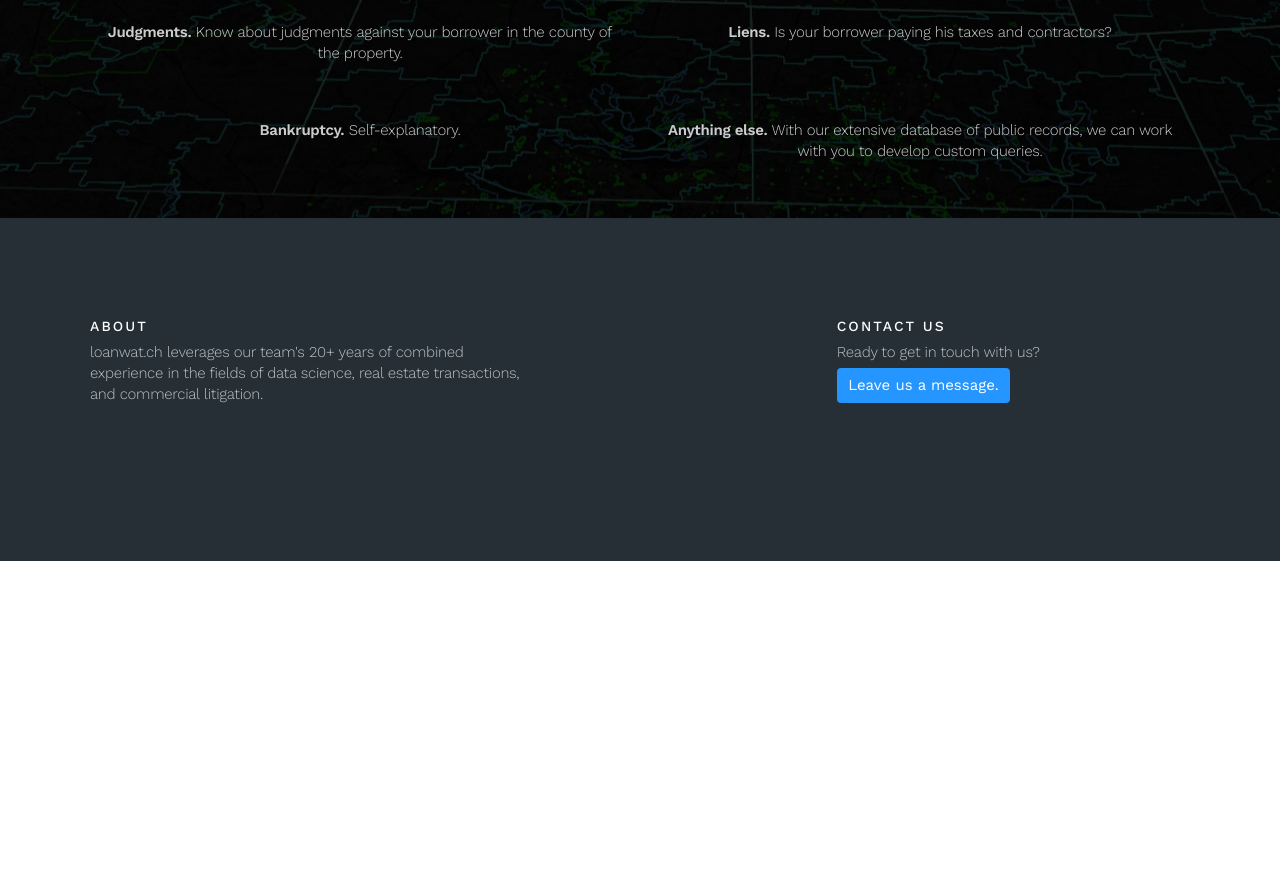
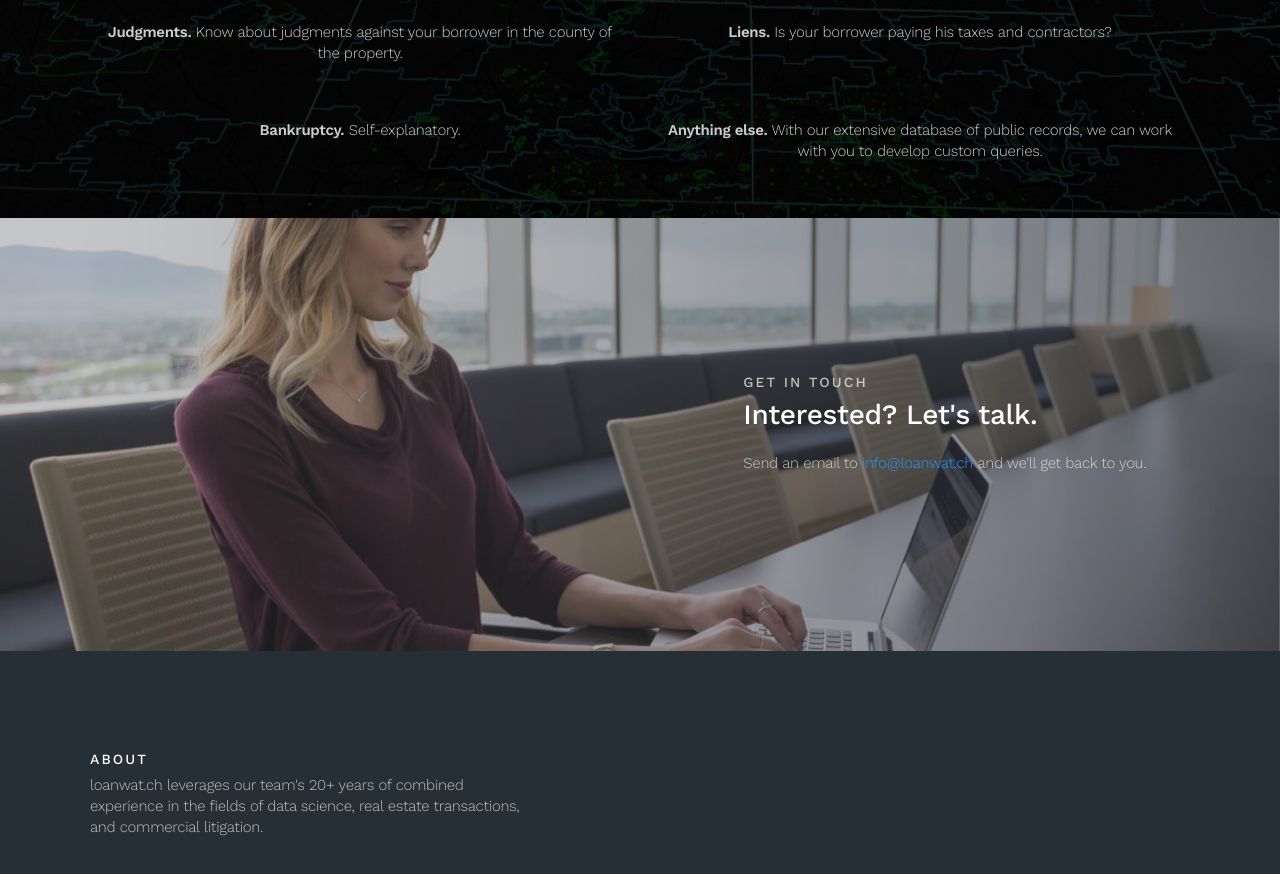
Before and after one commit to kylepolich/loanwat.ch, a plain HTML site: page index.html in a window 1280 px wide. Shown: the part 1994-2868 px from the top of the page. Before the commit the page ends 2555 px from the top, so only its background shows below. Drawn offline with nearby package versions, Linux system fonts and the light colour scheme.

Commit message:
Replacement of contact page with simple mailto section on index

```diff
--- a/index.html
+++ b/index.html
@@ -62,7 +62,8 @@
             <div class="col-sm-8 col-lg-8" style="text-align: center;">
               <h1 class="block-titleData frequency">Vigilant collateral monitoring</h1>
               <p class="lead mb-4 text-muted">Real-time monitoring of public records to protect your loan</p>
-              <a class="btn btn-primary btn-lg" href="contact.html">Contact us</a>
+              <a class="btn btn-primary btn-lg" href="#contact">Contact us</a>
+              <!-- contact.html -->
             </div>
             <div class="col-sm-2 col-lg-2"></div>
           </div>
@@ -157,7 +158,18 @@
       </div>
     </div>
 
-
+    <div class="block block-inverse app-high-praise"
+         style="background-image: url(assets/img/startup-3.jpg);" id="contact">
+        <div class="container">
+          <div class="row app-align-center py-3 justify-content-end">
+            <div class="col-sm-7 col-md-5 py-5">
+              <h6 class="text-muted text-uppercase mb-2">Get in touch</h6>
+              <h2 class="mb-4">Interested? Let's talk.</h2>
+              <p class="mb-4 text-muted">Send an email to <a href="mailto:info@loanwat.ch">info@loanwat.ch</a> and we'll get back to you.</p>
+            </div>
+          </div>
+      </div>
+    </div>
 
     <div class="block block-inverse app-footer">
       <div class="container">
@@ -170,14 +182,14 @@
               </li>
             </ul>
           </div>
-          <div class="col-md-2 ml-auto mb-5"></div>
+          <!-- <div class="col-md-2 ml-auto mb-5"></div>
           <div class="col-md-4 mb-5">
             <ul class="list-unstyled list-spaced">
               <li class="mb-2"><h6 class="text-uppercase">Contact us</h6></li>
               <li class="text-muted">Ready to get in touch with us?</li>
               <li class="text-muted"><a class="btn btn-primary" href="contact.html#contact">Leave us a message.</a></li>
             </ul>
-          </div>
+          </div> -->
         </div>
       </div>
     </div>
```
